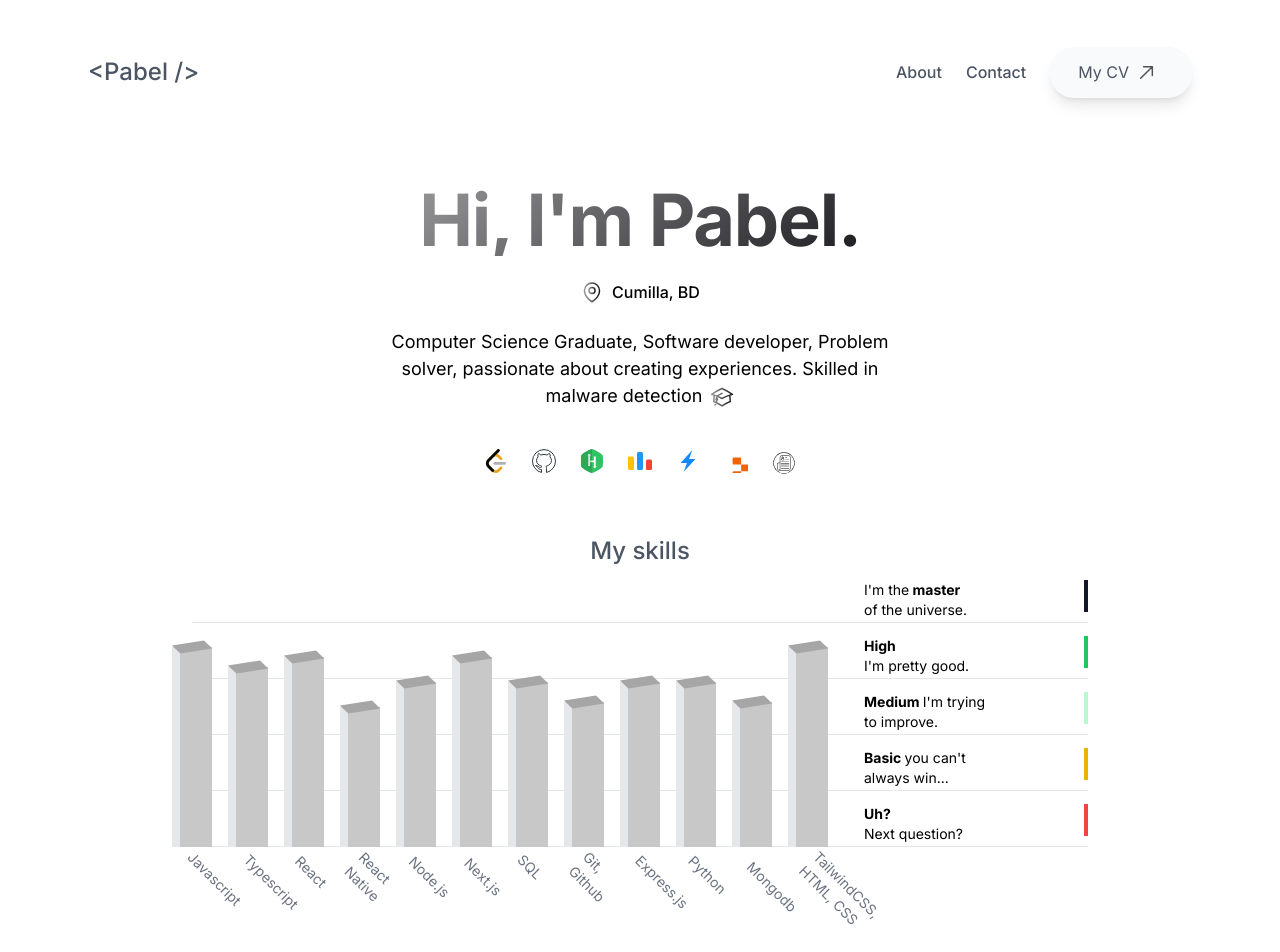
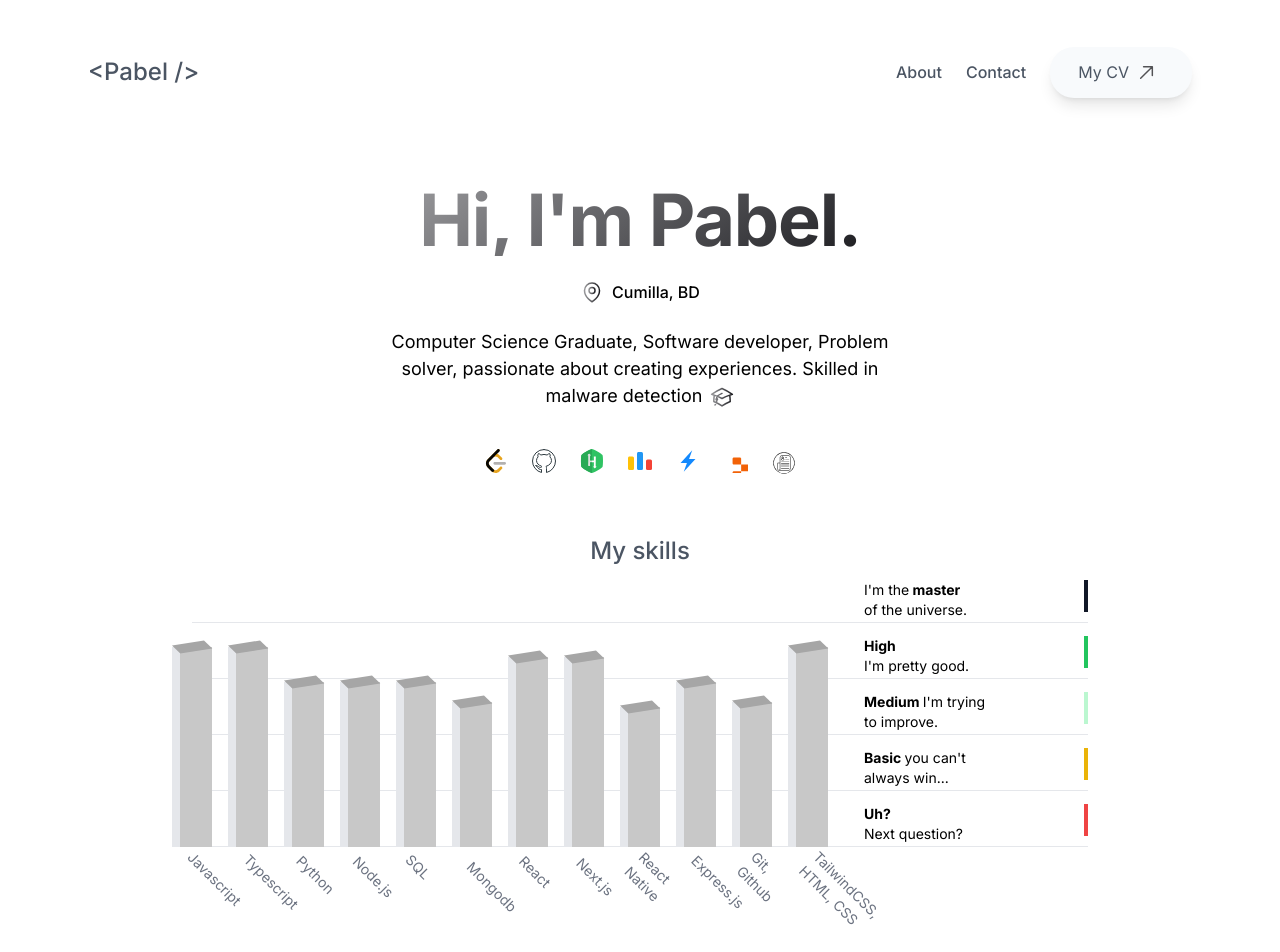
Before and after one commit to mdpabel/portfolio, a Next.js app: page / in a window 1280 px wide. Shown: the top 952 px of the page. Built offline with nearby package versions, Linux system fonts and the light colour scheme.

Commit message:
Updated width calculation method

```diff
--- a/app/Piller.tsx
+++ b/app/Piller.tsx
@@ -1,6 +1,3 @@
-"use client";
-import { useWindowSize } from "@/hooks/useWindowSize";
-
 const Piller = ({
   label,
   index,
@@ -10,25 +7,20 @@ const Piller = ({
   index: number;
   level: string;
 }) => {
-  const { width } = useWindowSize();
   const l = +level.slice(0, 3);
-  let w = l;
 
-  if (width && typeof width === "number") {
-    w = (width * l) / 335;
-  }
+  const width = (l * 100) / 220;
 
   return (
-    <li className="relative flex w-full">
+    <li className='relative flex w-full'>
       <div
         style={{
-          width: w,
+          width: `${width}%`,
         }}
-        className="h-10 pt-[6px] pl-3 text-sm bar-bg border-t-8 rounded-br-xl"
-      >
+        className='h-10 pt-[6px] pl-3 text-sm bar-bg border-t-8 rounded-br-xl'>
         {label}
       </div>
-      <div className="w-2 h-[33px] bar-top top-sm"></div>
+      <div className='w-2 h-[33px] bar-top top-sm'></div>
     </li>
   );
 };
--- a/app/Skills.tsx
+++ b/app/Skills.tsx
@@ -9,10 +9,30 @@ const skillsArray = [
   },
   {
     label: 'Typescript',
-    level: '180px',
+    level: '200px',
+  },
+  {
+    label: 'Python',
+    level: '165px',
+  },
+  {
+    label: 'Node.js',
+    level: '165px',
+  },
+  {
+    label: 'SQL',
+    level: '165px',
+  },
+  {
+    label: 'Mongodb',
+    level: '145px',
   },
   {
     label: 'React',
+    level: '190px',
+  },
+  {
+    label: 'Next.js',
     level: '190px',
   },
   {
@@ -20,32 +40,11 @@ const skillsArray = [
     level: '140px',
   },
   {
-    label: 'Node.js',
-    level: '165px',
-  },
-  {
-    label: 'Next.js',
-    level: '190px',
-  },
-
-  {
-    label: 'SQL',
+    label: 'Express.js',
     level: '165px',
   },
   {
     label: 'Git, Github',
-    level: '145px',
-  },
-  {
-    label: 'Express.js',
-    level: '165px',
-  },
-  {
-    label: 'Python',
-    level: '165px',
-  },
-  {
-    label: 'Mongodb',
     level: '145px',
   },
   {
@@ -118,40 +117,40 @@ const Skills = ({ title }: { title: string }) => {
       {/* start  */}
       <div className='relative block w-full lg:hidden'>
         <ul className='flex w-full'>
-          <li className='h-[580px] w-1/5 text-center relative'>
+          <li className='h-[580px] w-1/4 text-center relative'>
             <div className='h-8 mt-4 text-sm'>
               <strong>Uh? </strong>
             </div>
             <div className='absolute w-[1px] h-full bg-gray-300 left-0'></div>
           </li>
 
-          <li className='h-[580px] w-1/5 text-center relative'>
+          <li className='h-[580px] w-1/4 text-center relative'>
             <div className='h-8 mt-4 text-sm'>
               <strong>Basic</strong>
             </div>
             <div className='absolute w-[1px] h-full bg-gray-300 left-0'></div>
           </li>
 
-          <li className='h-[580px] w-1/5 text-center relative'>
+          <li className='h-[580px] w-1/4 text-center relative'>
             <div className='h-8 mt-4 text-sm'>
               <strong className='pr-4'>Medium</strong>
             </div>
             <div className='absolute w-[1px] h-full bg-gray-300 left-0'></div>
           </li>
 
-          <li className='h-[580px] w-1/5 text-center relative'>
+          <li className='h-[580px] w-1/4 text-center relative'>
             <div className='h-8 mt-4 text-sm'>
               <strong>High</strong>
             </div>
             <div className='absolute w-[1px] h-full bg-gray-300 left-0'></div>
           </li>
 
-          <li className='h-[580px] w-1/5 text-center relative'>
+          {/* <li className='h-[580px] w-1/5 text-center relative'>
             <div className='h-8 mt-4 text-sm'>
               <strong> master</strong> <br />
             </div>
             <div className='absolute w-[1px] h-full bg-gray-300 left-0'></div>
-          </li>
+          </li> */}
         </ul>
 
         <ul className='absolute w-full space-y-3 top-16'>
```
